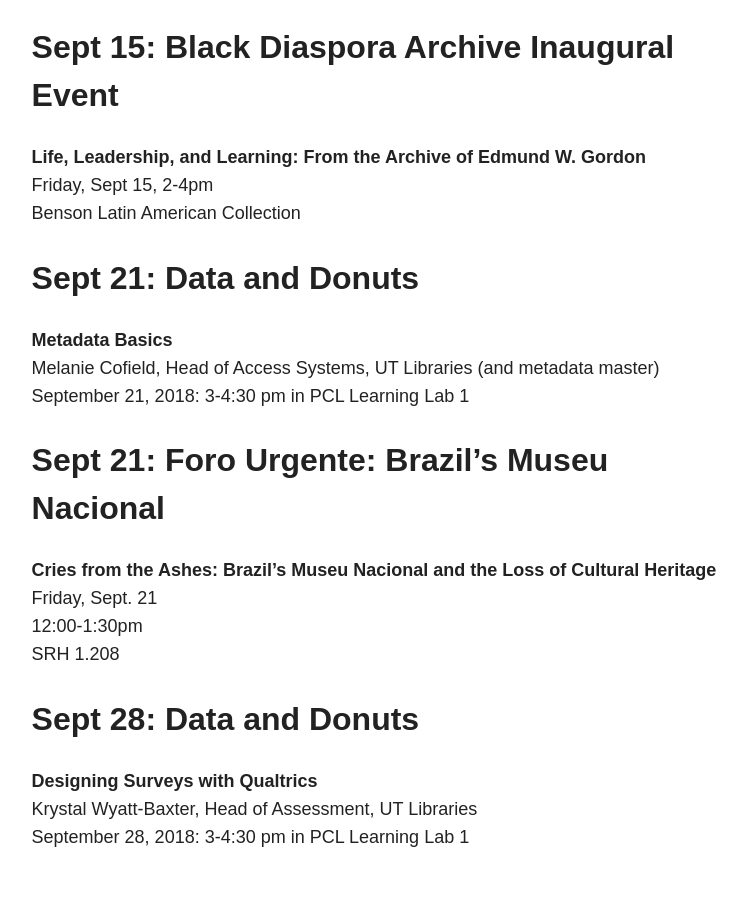
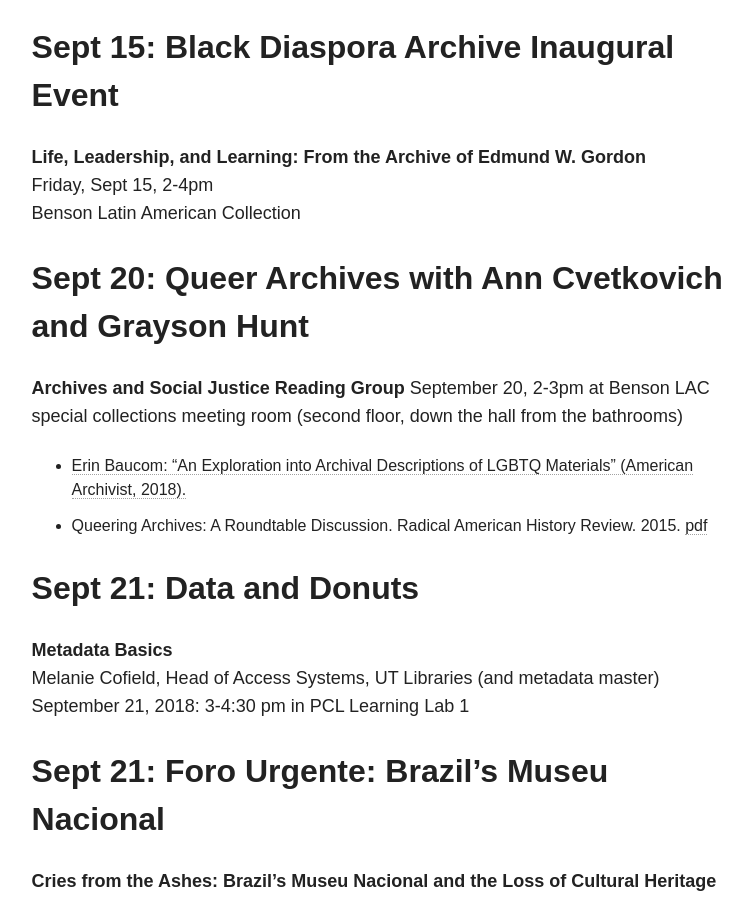
Before and after one commit to pilarvillanueva/criticalarchives, a Jekyll site: the page built from _posts/blog/2018-09-01-SeptemberEvents.md, in a window 1280 px wide and 900 px high, scrolled down 1539 px. Shown: the whole window, without its empty margins (348-1100 px from the left). Built offline with Jekyll 4.4.1, drawn with Linux system fonts in a browser that asks for light colours; nearby versions of some CDN libraries.

Commit message:
adding reading group to events

```diff
--- a/_posts/blog/2018-09-01-SeptemberEvents.md
+++ b/_posts/blog/2018-09-01-SeptemberEvents.md
@@ -44,6 +44,13 @@
 Friday, Sept 15, 2-4pm
 Benson Latin American Collection
 
+## Sept 20: [Queer Archives with Ann Cvetkovich and Grayson Hunt](https://docs.google.com/document/d/1oRXH3AoaUfKLhYG3Vz0apCnxWua5mFR3dPHmV-2TVy0/edit#)
+**Archives and Social Justice Reading Group**
+September 20, 2-3pm at Benson LAC special collections meeting room (second floor, down the hall from the bathrooms)
+* [Erin Baucom: "An Exploration into Archival Descriptions of LGBTQ Materials" (American Archivist, 2018).](http://americanarchivist.org/doi/pdf/10.17723/0360-9081-81.1.65?code=SAME-site)
+* Queering Archives: A Roundtable Discussion. Radical American History Review. 2015.  [pdf](https://drive.google.com/file/d/18ifca16nCxtIFjSNeK8Xt7L0s5N84u9w/view?usp=sharing)
+
+
 ## Sept 21: [Data and Donuts](https://guides.lib.utexas.edu/data-and-donuts/fall-2018)
 **Metadata Basics**
 Melanie Cofield, Head of Access Systems, UT Libraries (and metadata master)
```
